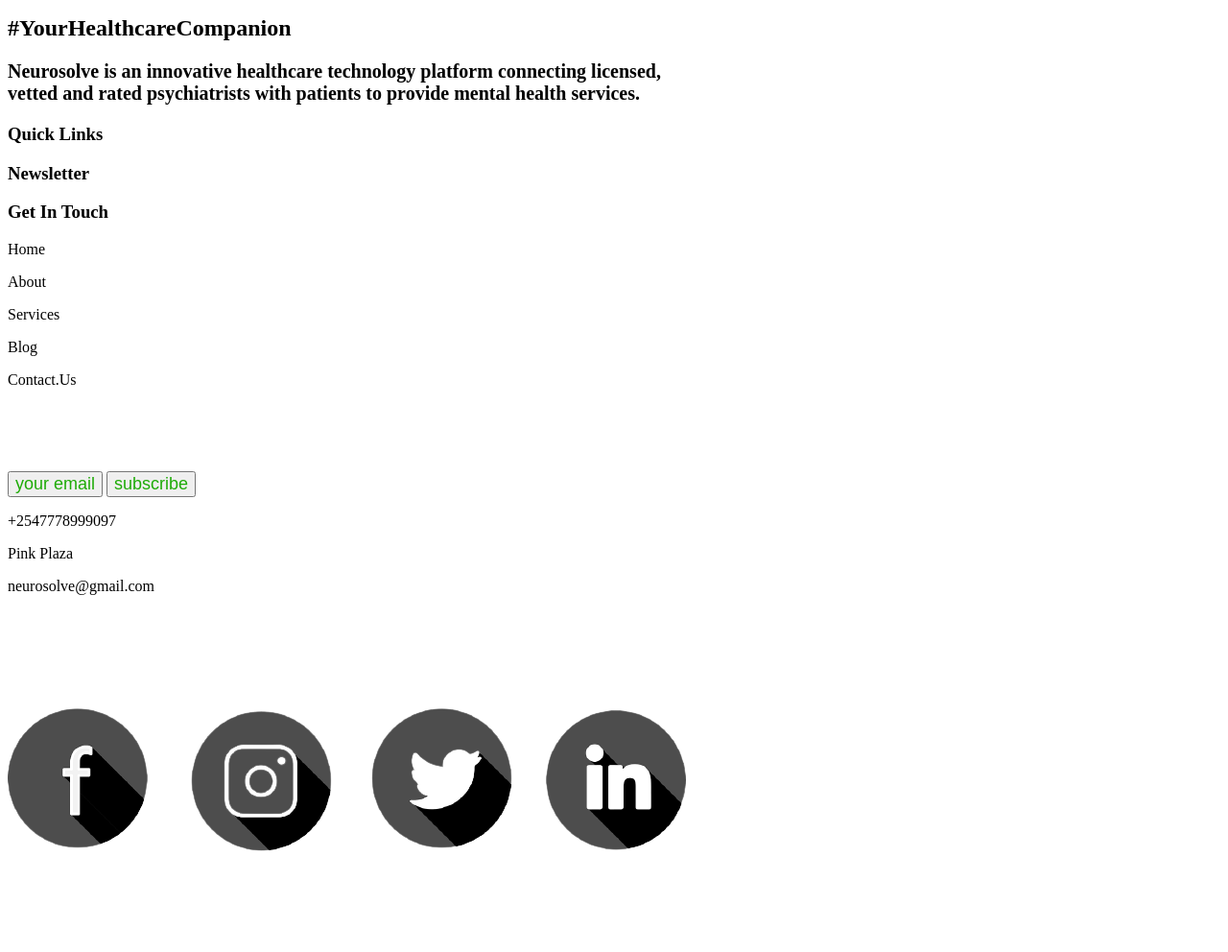
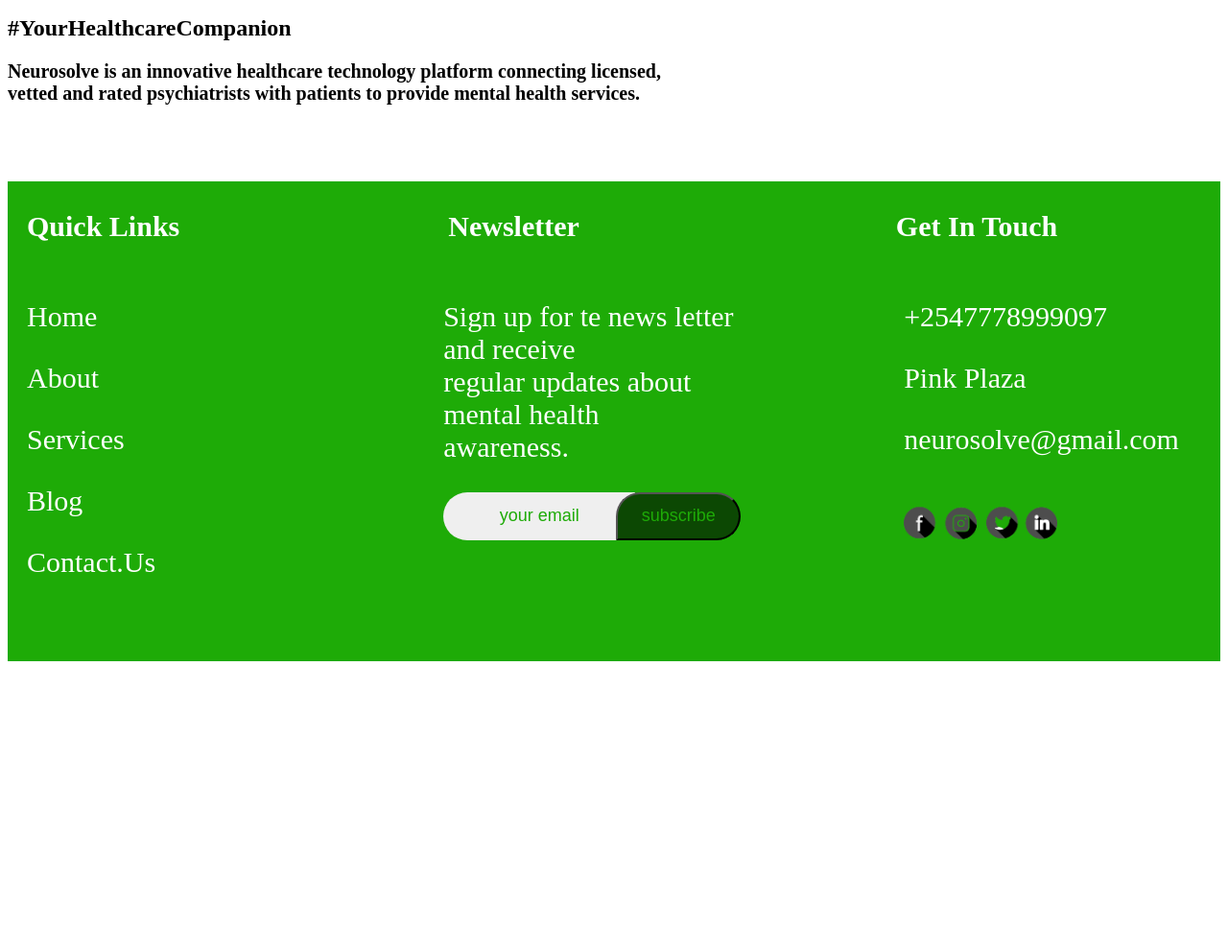
Before and after one commit to Nyanjuimarvin/neurosolve, a plain HTML site: page profile.html in a window 1280 px wide. Shown: the part 2200-3192 px from the top of the page at 96% size. After the commit the page ends 2897 px from the top, so only its background shows below. Drawn offline with Linux system fonts and the light colour scheme; files whose address does not match are found by name.

Commit message:
Styling of the footer

```diff
--- a/profile.css
+++ b/profile.css
@@ -144,3 +144,75 @@
     font-weight: bold;
     font-size: 20px;
 }
+.last{
+    background-color: #1EAB07;
+    height: 500px;
+    margin-top: 80px;
+}
+.qui{
+    margin-right: 280px;
+    color: white;
+    font-weight: 780px;
+    font-size: 30px;
+    margin-left: -80px;
+
+}
+.nl{
+    margin-right: 330px;
+    color: white;
+    font-weight: 780px;
+    font-size: 30px;
+}
+.mun{
+    margin-right: 170px;
+    font-size: 30px;
+}
+.gt{
+    color: white;
+    font-weight: 780px;
+    font-size: 30px;
+}
+.lin{
+    font-size: 30px;
+    font-weight: 600px;
+    margin-right: 300px;
+    margin-left: -80px;
+}
+.lin h3{
+    color: white;
+}
+.lin p{
+    color: white;
+}
+#flex{
+    display: flex;
+    margin: 0;
+}
+.munyao{
+    display: flex;
+    margin: 0 100px;
+}
+.paul{
+    border-radius: 35px 0px 0px 35px;
+    padding: 5px;
+    width: 200px;
+    height: 50px;
+    border: none;
+}
+.mutiso{
+    border-radius: 35px 35px 35px 0px;
+    background-color: #0C4803;
+    margin-left: -20px;
+    width: 130px;
+}
+.head{
+    display: flex;
+    margin: 0 100px;
+}
+.touch img{
+    height: 80px;
+}
+.touch{
+    color: white;
+    font-size: 30px;
+}
```
